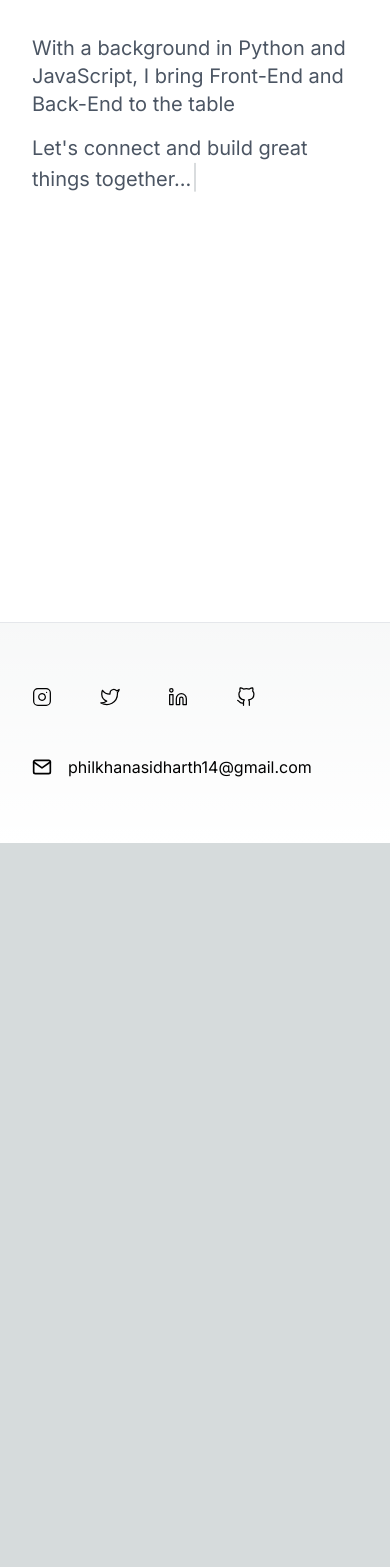
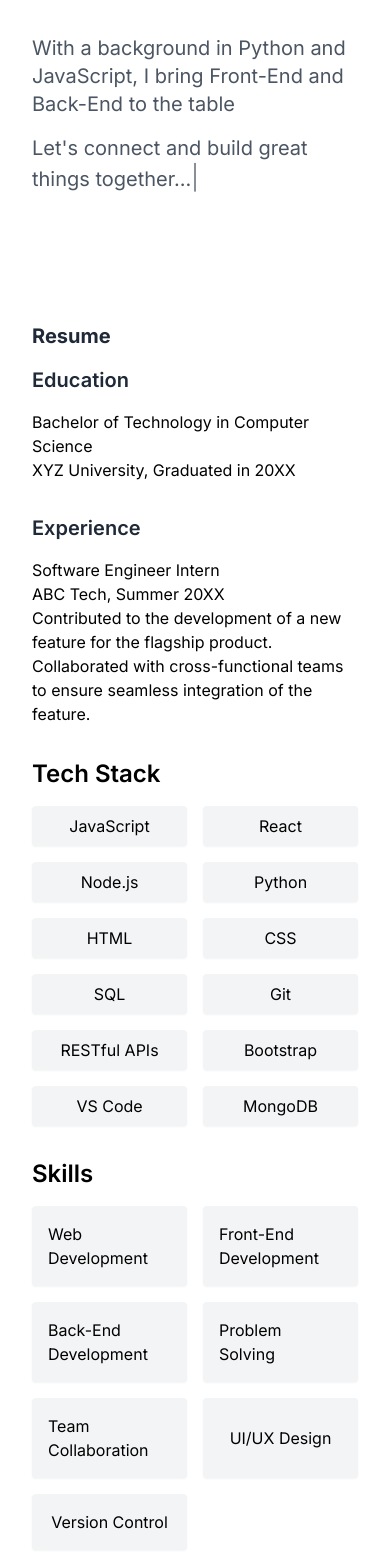
Before and after one commit to psidh/Domain, a Next.js app: page / in a window 390 px wide. Shown: the part 327-1894 px from the top of the page. Before the commit the page ends 1170 px from the top, so only its background shows below. Built offline with nearby package versions, Linux system fonts and the light colour scheme.

Commit message:
added Resume Component added some responsivness

```diff
--- a/package.json
+++ b/package.json
@@ -9,6 +9,8 @@
     "lint": "next lint"
   },
   "dependencies": {
+    "@fortawesome/fontawesome-svg-core": "^6.4.2",
+    "@fortawesome/free-brands-svg-icons": "^6.4.2",
     "autoprefixer": "10.4.15",
     "eslint": "8.47.0",
     "eslint-config-next": "13.4.18",
--- a/src/app/components/Resume.js
+++ b/src/app/components/Resume.js
@@ -1,12 +1,79 @@
-
-import reactDom from "react-dom";
 import React from "react";
 
-const Resume= () => {
-    return (
-<div>
-</div>
-    );
+const Resume = () => {
+  const techStack = [
+    "JavaScript",
+    "React",
+    "Node.js",
+    "Python",
+    "HTML",
+    "CSS",
+    "SQL",
+    "Git",
+    "RESTful APIs",
+    "Bootstrap",
+    "VS Code",
+    "MongoDB",
+  ];
+
+  const skills = [
+    "Web Development",
+    "Front-End Development",
+    "Back-End Development",
+    "Problem Solving",
+    "Team Collaboration",
+    "UI/UX Design",
+    "Version Control",
+  ];
+
+  return (
+   <div className="bg-white">
+    <div className="py-16 px-8 lg:px-36">
+      <h2 className="md:text-4xl text-xl text-gray-800 font-bold mb-4">Resume</h2>
+
+      <section className="mb-8">
+        <h3 className="md:text-2xl text-xl text-gray-800 font-semibold mb-4">Education</h3>
+        <p>Bachelor of Technology in Computer Science</p>
+        <p>XYZ University, Graduated in 20XX</p>
+      </section>
+
+      <section className="mb-8">
+        <h3 className="md:text-2xl text-xl text-gray-800 font-semibold mb-4">Experience</h3>
+        <p>Software Engineer Intern</p>
+        <p>ABC Tech, Summer 20XX</p>
+        <ul>
+          <li>Contributed to the development of a new feature for the  flagship product.</li>
+          <li>Collaborated with cross-functional teams to ensure seamless integration of the feature.</li>
+        </ul>
+      </section>
+
+    <div className="md:grid grid-cols-2 gap-4">
+      <section className="mb-8">
+        <h3 className="text-2xl font-semibold mt-4 mb-4">Tech Stack</h3>
+        <div className="grid grid-cols-2 gap-4">
+          {techStack.map((tech, index) => (
+            <div key={index} className="md:text-sm p-2 md:p-4 flex justify-center items-center bg-gray-100 rounded shadow-sm hover:shadow-md hover:bg-gray-700 hover:text-white transition duration-100">
+              {tech}
+            </div>
+          ))}
+        </div>
+      </section>
+
+      <section className="mb-8">
+        <h3 className="text-2xl font-semibold mt-4 mb-4">Skills</h3>
+        <div className=" grid grid-cols-2 gap-4">
+          {skills.map((skill, index) => (
+            <div key={index} className="p-4 flex justify-center items-center bg-gray-100 rounded shadow-sm hover:shadow-md hover:bg-gray-700 hover:text-white transition duration-100">
+              {skill}
+            </div>
+          ))}
+        </div>
+      </section>
+
+    </div>
+    </div>
+   </div>
+  );
 };
 
 export default Resume;
--- a/src/app/components/TopIntro.js
+++ b/src/app/components/TopIntro.js
@@ -13,7 +13,6 @@ const GlobalStyle = createGlobalStyle`
       opacity: 0;
     }
   }
-
   .blinking {
     animation: blink 1s infinite;
   }
@@ -21,7 +20,7 @@ const GlobalStyle = createGlobalStyle`
 
 const TopIntro = () => {
   return (
-    <div className="bg-white h-screen">
+    <div className="bg-white">
     <main>
       <GlobalStyle />
       <section className="flex flex-col justify-center items-center py-16 px-8 lg:px-36">
--- a/src/app/layout.js
+++ b/src/app/layout.js
@@ -4,8 +4,8 @@ import { Inter } from 'next/font/google'
 const inter = Inter({ subsets: ['latin'] })
 
 export const metadata = {
-  title: 'Create Next App',
-  description: 'Generated by create next app',
+  title: 'P Sidharth',
+  description: 'Created by NextJS',
 }
 
 export default function RootLayout({ children }) {
--- a/src/app/page.js
+++ b/src/app/page.js
@@ -3,12 +3,13 @@
 import NavBar from 'src/app/components/NavBar';
 import TopIntro from 'src/app/components/TopIntro';
 import Footer from 'src/app/components/Footer';
-
+import Resume from 'src/app/components/Resume';
 function MyApp(){
   return (
     <>
       <NavBar />
       <TopIntro />
+      <Resume />
       <Footer />
     </>
   );
```
Also changed, not shown: 1 other file (tests, documents, lock files or other folders).
